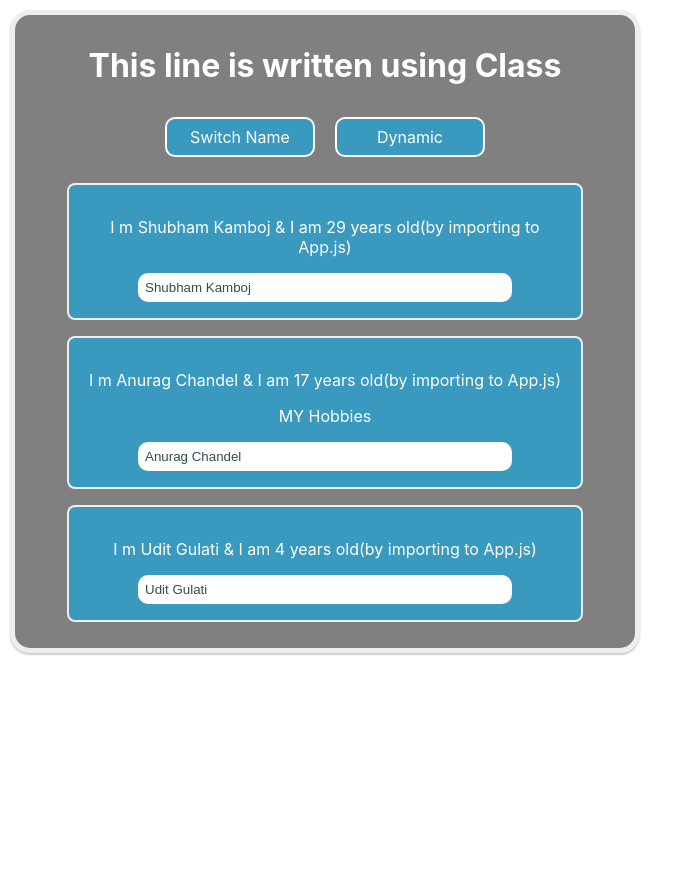
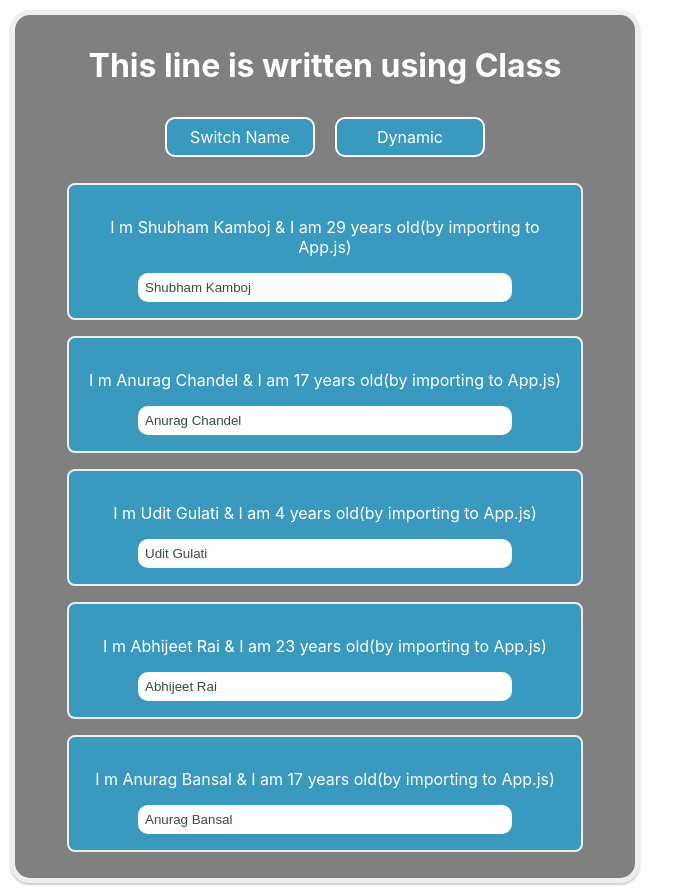
Before and after one commit to shkamboj/react_starter, a React (Create React App) app: page / in a window 1280 px wide. Both pictures are taken after a click on the button "Dynamic". Shown: the whole page, without its empty margins (0-695 px from the left). Before the commit the page ends 800 px from the top, so only its background shows below. Built offline with nearby package versions, Linux system fonts and the light colour scheme.

Commit message:
fetching names from list

```diff
--- a/src/App.js
+++ b/src/App.js
@@ -27,7 +27,9 @@ class App extends Component{
     peoples : [
       {name : "Shubham Kamboj"},
       {name : "Anurag Chandel"},
-      {name : "Udit Gulati"}
+      {name : "Udit Gulati"},
+      {name : "Abhijeet Rai"},
+      {name : "Anurag Bansal"}
     ],
     showPeoples : false
   }
@@ -39,7 +41,9 @@ class App extends Component{
       peoples : [
         {name : name_to},
         {name : "Anil Sharma"},
-        {name : "Vikas"}
+        {name : "Vikas"},
+        {name : "Abhijeet Rai"},
+        {name : "Anurag Bansal"}
       ]
     })
   }
@@ -73,24 +77,26 @@ class App extends Component{
     }
   }
 
+
+
   render(){
+    let peeps = null;
+  if(this.state.showPeoples)
+  {
+    peeps = (
+      <div>
+      {this.state.peoples.map(people =>{
+        return <People name = {people.name} />
+      } )}
+      </div>
+    );
+  }
     return(
     <div className ='App'>
       <h1>This line is written using Class</h1>
       <button onClick= {this.switchNameHandler.bind(this, "Abhijeet")}>Switch Name</button>
       <button onClick= {this.togglePeopleHandler}>Dynamic</button>
-     {
-       this.state.showPeoples ?
-        <div>
-      <People name = {this.state.peoples[0].name}>
-       </People>
-      <People name = {this.state.peoples[1].name}
-      click = {this.switchNameHandler.bind(this, 'MAX')} changed = {this.nameChangedHandler}> MY Hobbies
-      </People>
-      <People name = {this.state.peoples[2].name}>
-      </People>
-      </div> : null
-      }
+     {peeps}
     </div>
     );
   }
--- a/src/People/People.css
+++ b/src/People/People.css
@@ -22,4 +22,4 @@ input[type=text] {
 
 input::-moz-focus-inner {
     border: 0;
-  }
+}
```
Also changed, not shown: 1 other file (tests, documents, lock files or other folders).
